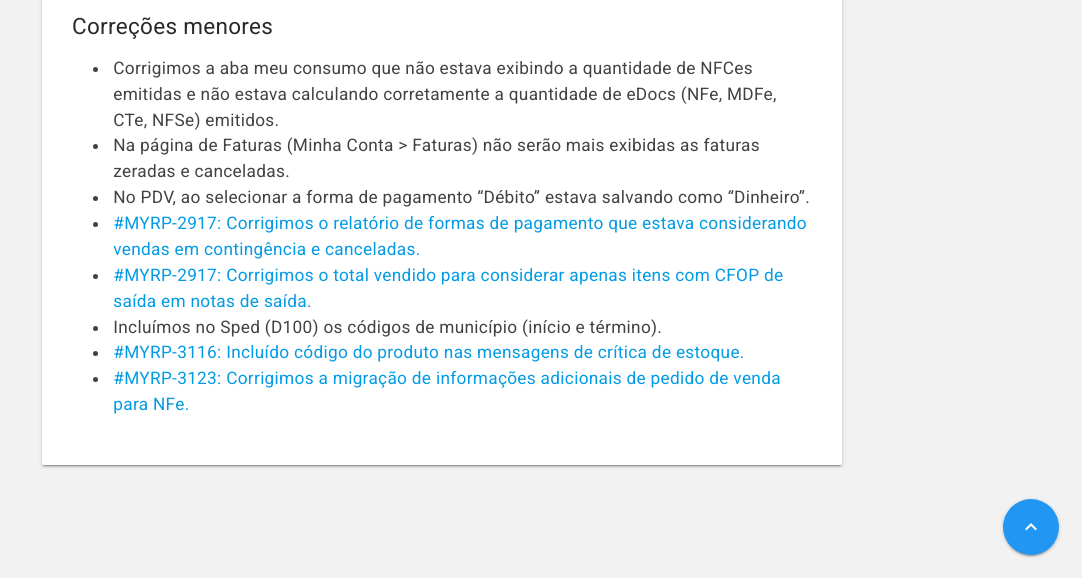
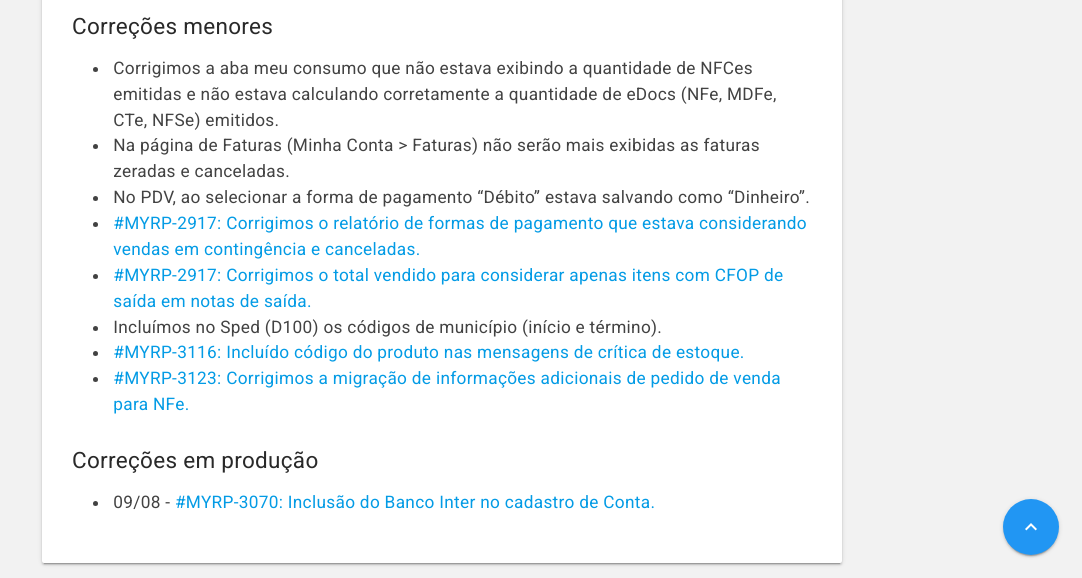
Before and after one commit to myrp-maicon/changelog-myrp, a Jekyll site: the page built from docs/myrp/18.07.03.md, in a window 1280 px wide and 900 px high, scrolled down 5793 px, cut to the strip 322-900 px from the top of the window. Shown: the whole strip, without its empty margins (198-1280 px from the left). Built offline with Jekyll 4.4.1, drawn with Linux system fonts in a browser that asks for light colours; nearby versions of some CDN libraries; our own code applies the rules of GitHub Pages for plain Markdown files; the repository's description, which GitHub fills in, is left out.

Commit message:
JB:0: ajuste no changelog

```diff
--- a/docs/myrp/18.07.03.md
+++ b/docs/myrp/18.07.03.md
@@ -87,3 +87,7 @@ Fizemos algumas alterações visuais na timeline para deixá-la mais "clean" e a
 * Incluímos no Sped (D100) os códigos de município (início e término).
 * [#MYRP-3116: Incluído código do produto nas mensagens de crítica de estoque.](https://devmyrp.atlassian.net/browse/MYRP-3116)
 * [#MYRP-3123: Corrigimos a migração de informações adicionais de pedido de venda para NFe.](https://devmyrp.atlassian.net/browse/MYRP-3123)
+
+
+## Correções em produção
+* 09/08 - [#MYRP-3070: Inclusão do Banco Inter no cadastro de Conta.](https://devmyrp.atlassian.net/browse/MYRP-3070)
```
Also changed, not shown: docs/myrp/18.08.01.md (+4 -4 lines).
